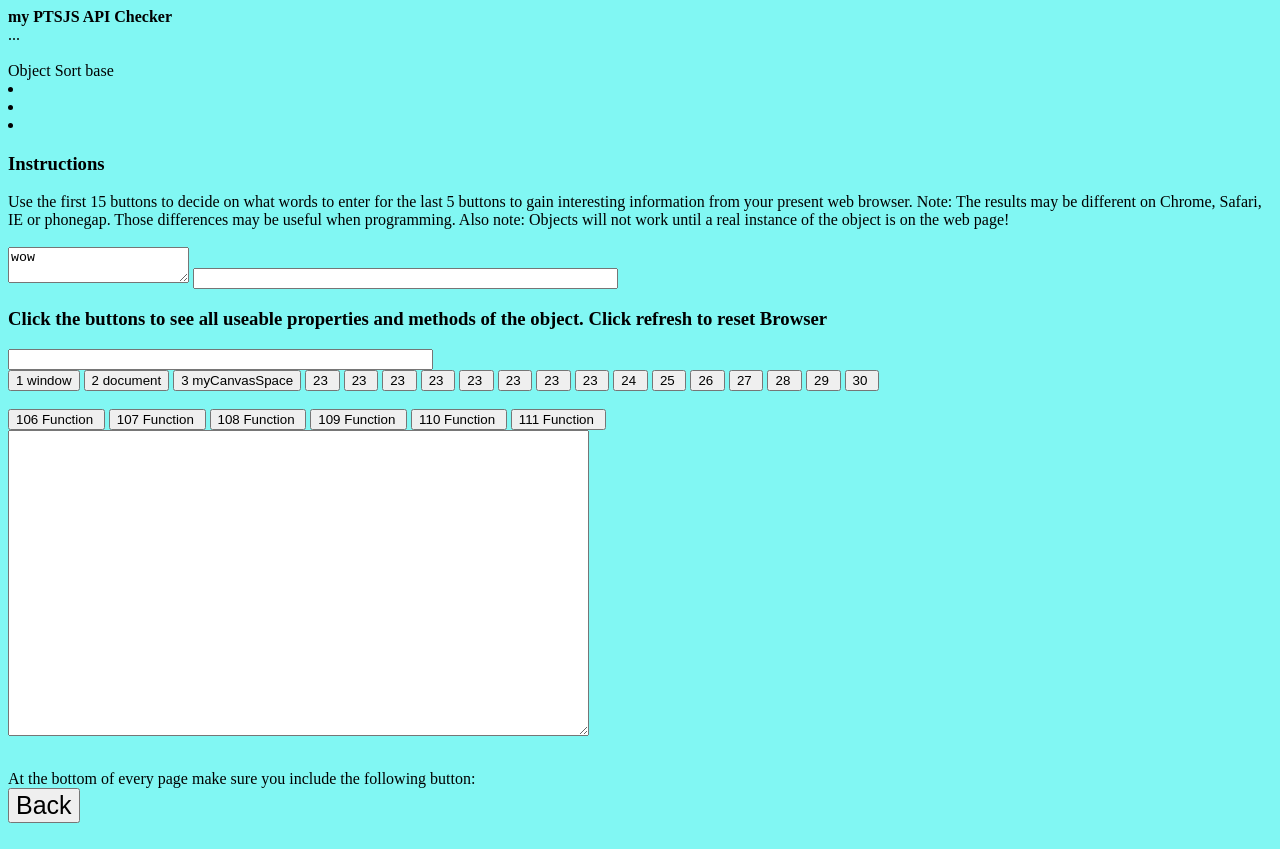
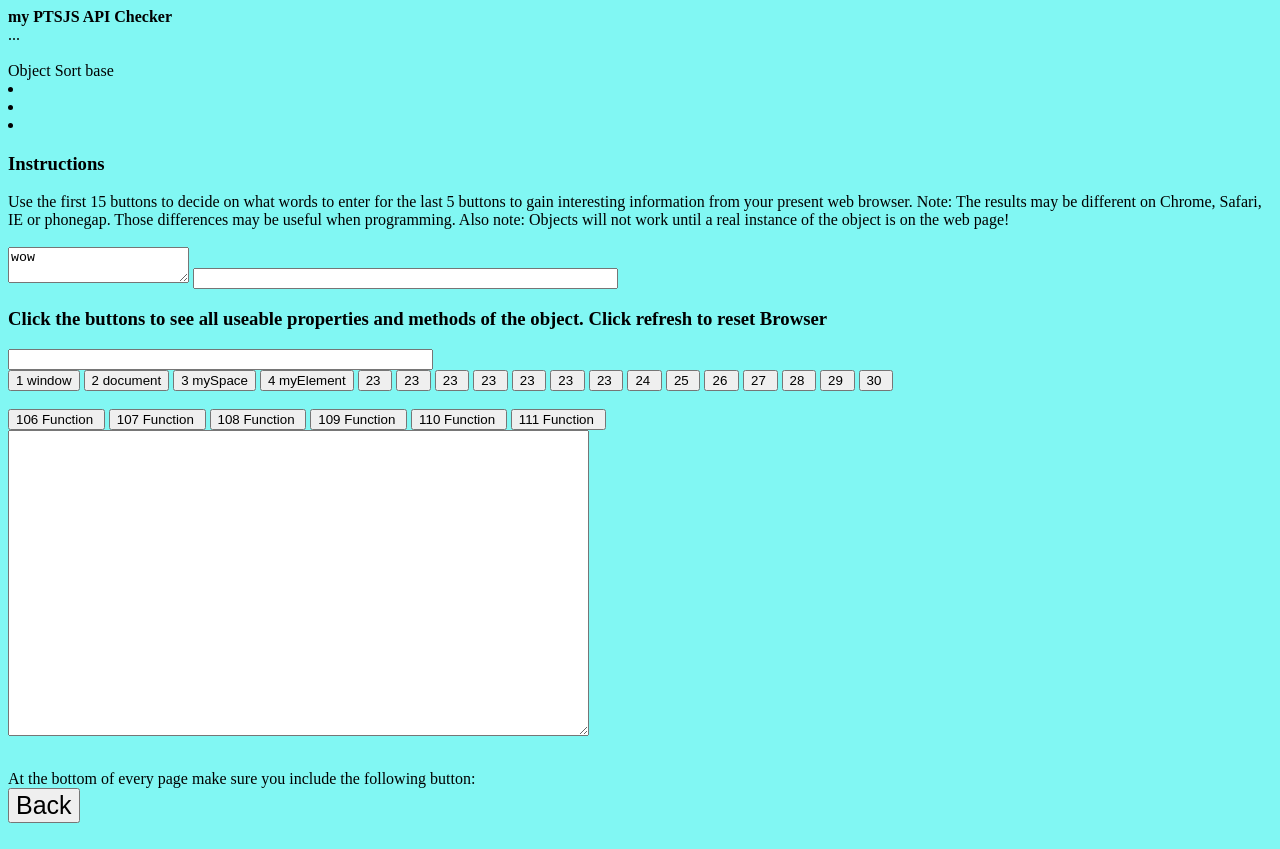
Before and after one commit to hpssjellis/no-compile-ptsjs, a plain HTML site: page api-checker.html in a window 1280 px wide. Drawn offline with Linux system fonts and the light colour scheme; a script that the page names is missing.

Commit message:
Update api-checker.html

```diff
--- a/api-checker.html
+++ b/api-checker.html
@@ -19,6 +19,7 @@
   // myCanvasSpace     = new CanvasSpace()
   // myPt              = new Pt()
   var mySpace = new Pt.CanvasSpace('#myDiv2424').setup({ retina: true, resize: true });
+  var myElement = new mySpace.HTMLCanvasElement()
 // not working but interesting
 
  //myNDArray          = new deeplearn.NDArray.new()  // not working
@@ -214,9 +215,9 @@ Use the first 15 buttons to decide on what words to enter for the last 5 buttons
 
 <input type=button value="1 window" onclick="{myObjectData(window)}">
 <input type=button value="2 document" onclick="{myObjectData(document)}">
-<input type=button value="3 myCanvasSpace" onclick="{myObjectData(mySpace)}">
+<input type=button value="3 mySpace" onclick="{myObjectData(mySpace)}">
 
-<input type=button value="23 " onclick="{myObjectData()}">
+<input type=button value="4 myElement" onclick="{myObjectData(myElement)}">
 <input type=button value="23 " onclick="{myObjectData()}">
 <input type=button value="23 " onclick="{myObjectData()}">
 <input type=button value="23 " onclick="{myObjectData()}">
```
